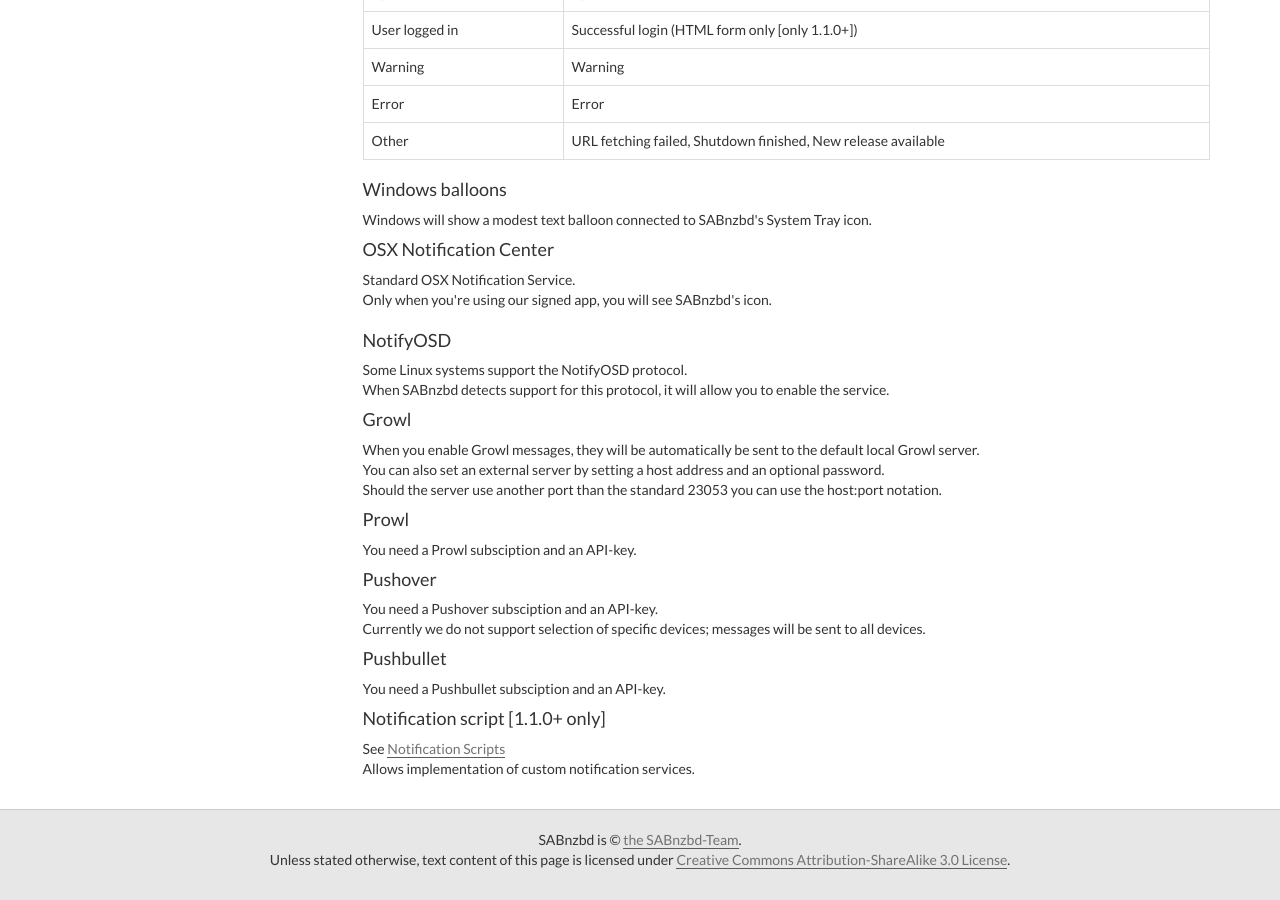
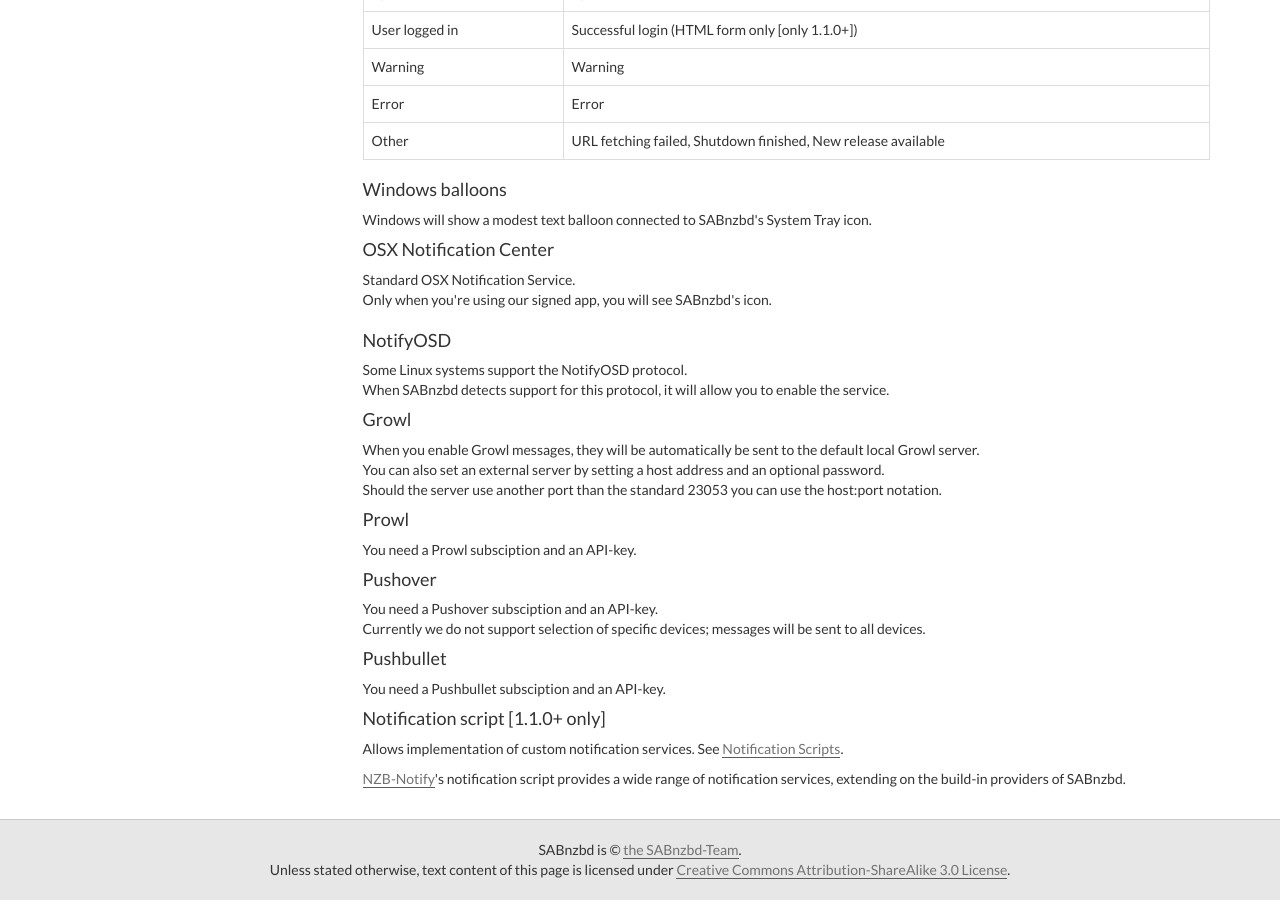
Before and after one commit to sabnzbd/sabnzbd.github.io, a Jekyll site: the page built from wiki/configuration/1.0/notifications.html, in a window 1280 px wide and 900 px high, scrolled down 1618 px. Built offline with Jekyll 4.4.1, drawn with Linux system fonts in a browser that asks for light colours.

Commit message:
Reference NZBNotify

```diff
--- a/wiki/advanced/user-notification-scripts.html
+++ b/wiki/advanced/user-notification-scripts.html
@@ -5,6 +5,8 @@
 <p>SABnzbd can run a user-provided script to be executed when a notification needs to be send. In <a href="/wiki/configuration/1.0/notifications">Config-&gt;Notifications</a> you can specify for which type of notifications the script should be executed.</p>
 
 <p>Scripts can be Python scripts, bash scripts and BAT scripts. All scripts must be located in the scripts-directory, that can be specified in <a href="/wiki/configuration/1.0/folders">Config-&gt;Directories</a>. Furthermore, the script must be executable. On Linux this means the x-bit must be on. On Windows, the requirement is that the script's extension is listed in your system's PATHEXT environment variable.</p>
+
+<p><a href="https://github.com/caronc/nzb-notify" target="_blank">NZB-Notify</a>'s notification script provides a wide range of notification services, extending on the build-in providers of SABnzbd.</p>
 
 <h2>Parameters</h2>
 <p>The script will receive the parameters described below. </p>
--- a/wiki/configuration/1.0/notifications.html
+++ b/wiki/configuration/1.0/notifications.html
@@ -160,6 +160,6 @@
 <h4 id="toc10"><span>Pushbullet</span></h4>
 <p>You need a Pushbullet subsciption and an API-key.</p>
 <h4 id="toc11"><span>Notification script [1.1.0+ only]</span></h4>
-<p>See <a href="/wiki/advanced/user-notification-scripts">Notification Scripts</a><br>
-    Allows implementation of custom notification services.
+<p>Allows implementation of custom notification services. See <a href="/wiki/advanced/user-notification-scripts">Notification Scripts</a>.
 </p>
+<p><a href="https://github.com/caronc/nzb-notify" target="_blank">NZB-Notify</a>'s notification script provides a wide range of notification services, extending on the build-in providers of SABnzbd.</p>
```
